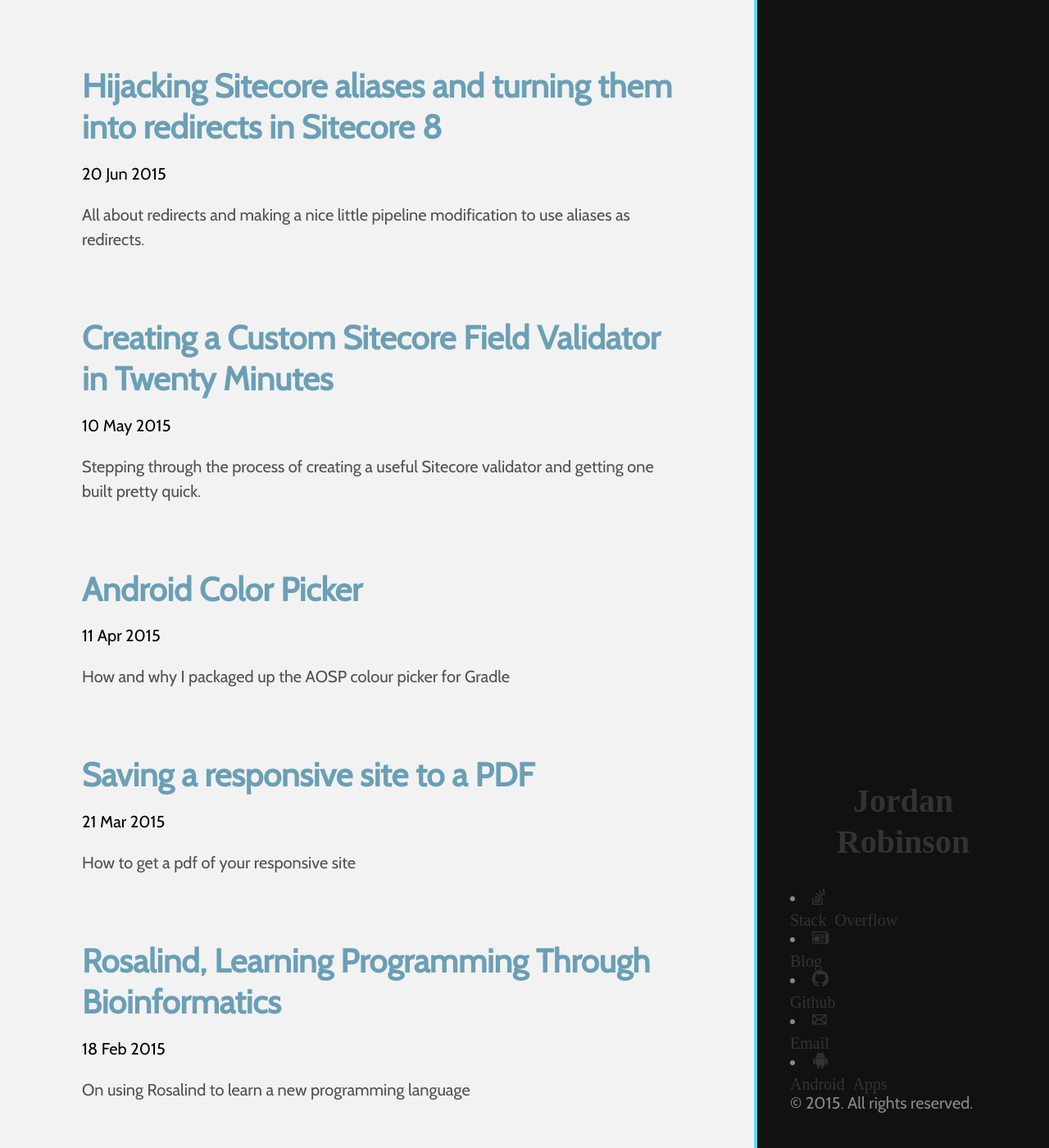
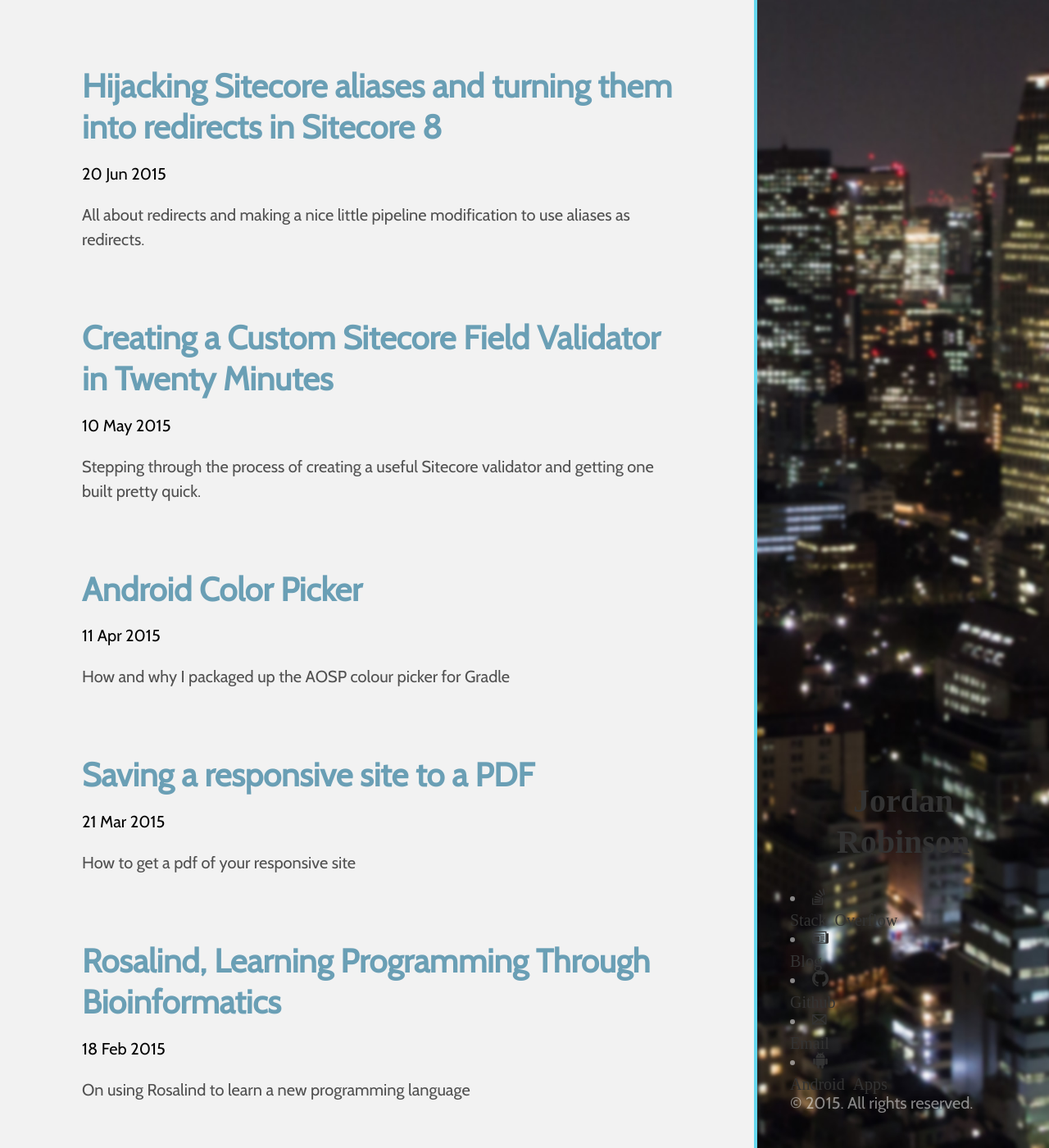
Before and after one commit to jordanrobinson/blog, a Jekyll site: the page built from index.html, in a window 1280 px wide and 1400 px high. Shown: the whole window at 82% size. Built offline with Jekyll 4.4.1, drawn with Linux system fonts in a browser that asks for light colours; Markdown is read by kramdown in place of the engine named in the settings; the list of posts is cut into pages by our own code.

Commit message:
Further redesign work

```diff
--- a/public/css/custom.css
+++ b/public/css/custom.css
@@ -481,8 +481,10 @@
  }
 
  .theme-base-0d .sidebar {
+ 	background-image: url("../images/side.jpg");
+ 	background-color: #020202;
+ 	background-size: cover;
  	border-left: #66d9ef 4px solid;
- 	background-color: #111;
  }
 
  .sidebar h1 {
```
Also changed, not shown: public/images/side.jpg (added).
